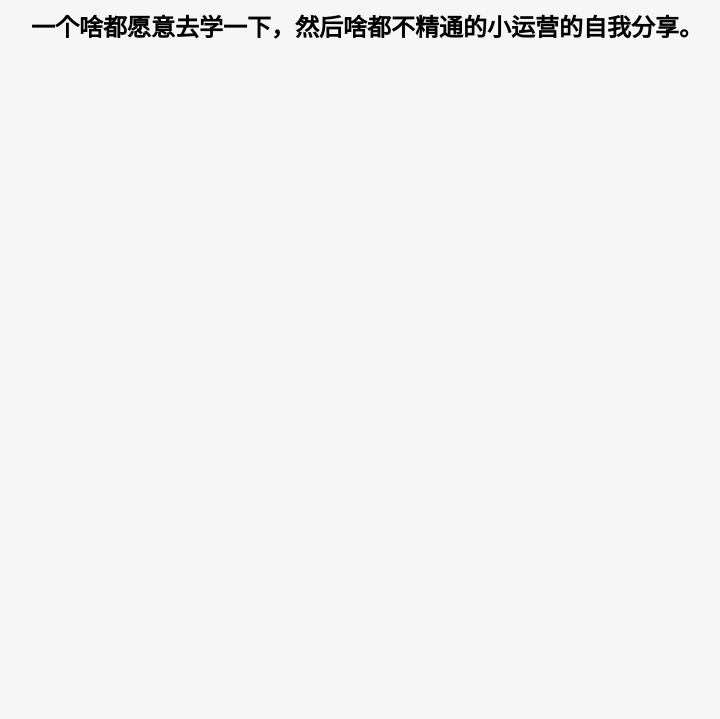
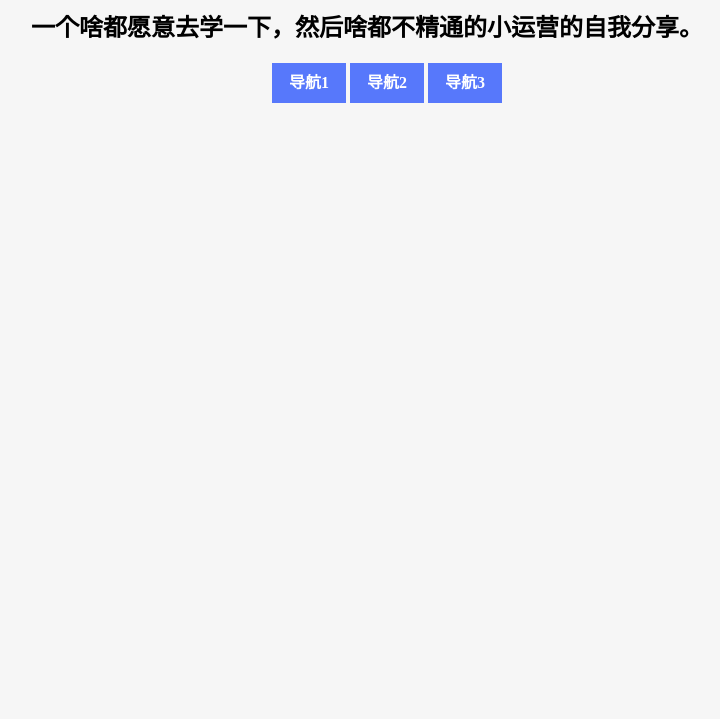
Before and after one commit to MartinJLiu/MartinJLiu.github.io, a plain HTML site: page index.html in a window 1280 px wide. Shown: the part 81-800 px from the top of the page, without its empty margins (273-993 px from the left). Drawn offline with Linux system fonts and the light colour scheme.

Commit message:
网站首页更新

```diff
--- a/css/index.css
+++ b/css/index.css
@@ -1,4 +1,24 @@
 *{background-color:rgb(246,246,246);}
+.gNav{
+    height: 40px;
+    line-height: 40px;
+    position: relative;
+    margin: 0 6px;
+    text-align: center;
+    background-repeat: repeat-x;
+    background-position: 0 0;
+}
+
+.navbtn{
+    background-color: #5778fb;
+    display: inline-block;
+    zoom: 1;
+    text-decoration: none;
+    padding: 0 17px;
+    font-weight: bold;
+    color: #fff;
+}
+
 #webTitle, #webSlogan{
     text-align: center;
 }
--- a/index.html
+++ b/index.html
@@ -12,6 +12,13 @@
 <body>
   <h1 id="webTitle">运营人笔记</h1>
   <h2 id="webSlogan">一个啥都愿意去学一下，然后啥都不精通的小运营的自我分享。</h2>
+<div class="gNav">
+    <ul>
+        <li class="navbtn">导航1</li>
+        <li class="navbtn">导航2</li>
+        <li class="navbtn">导航3</li>
+    </ul>
+</div>
 
 </body>
 </html>
```
